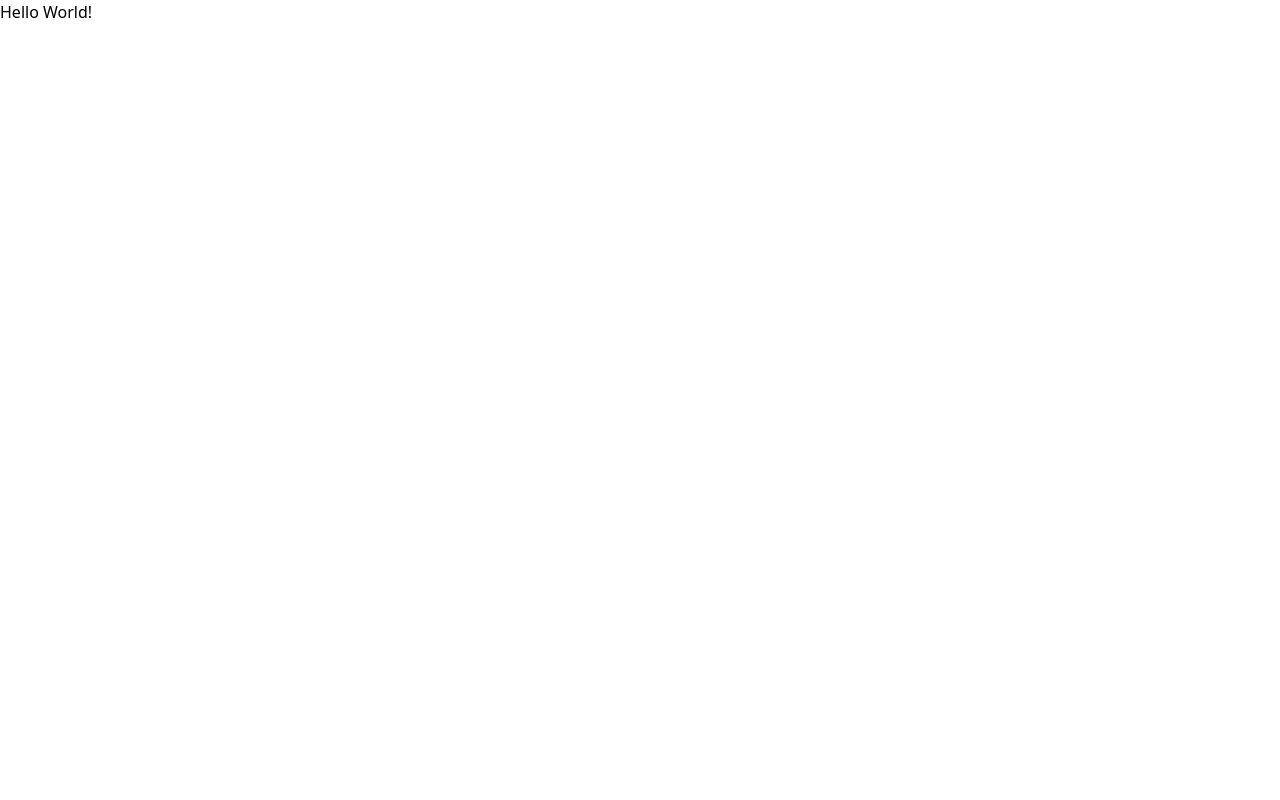
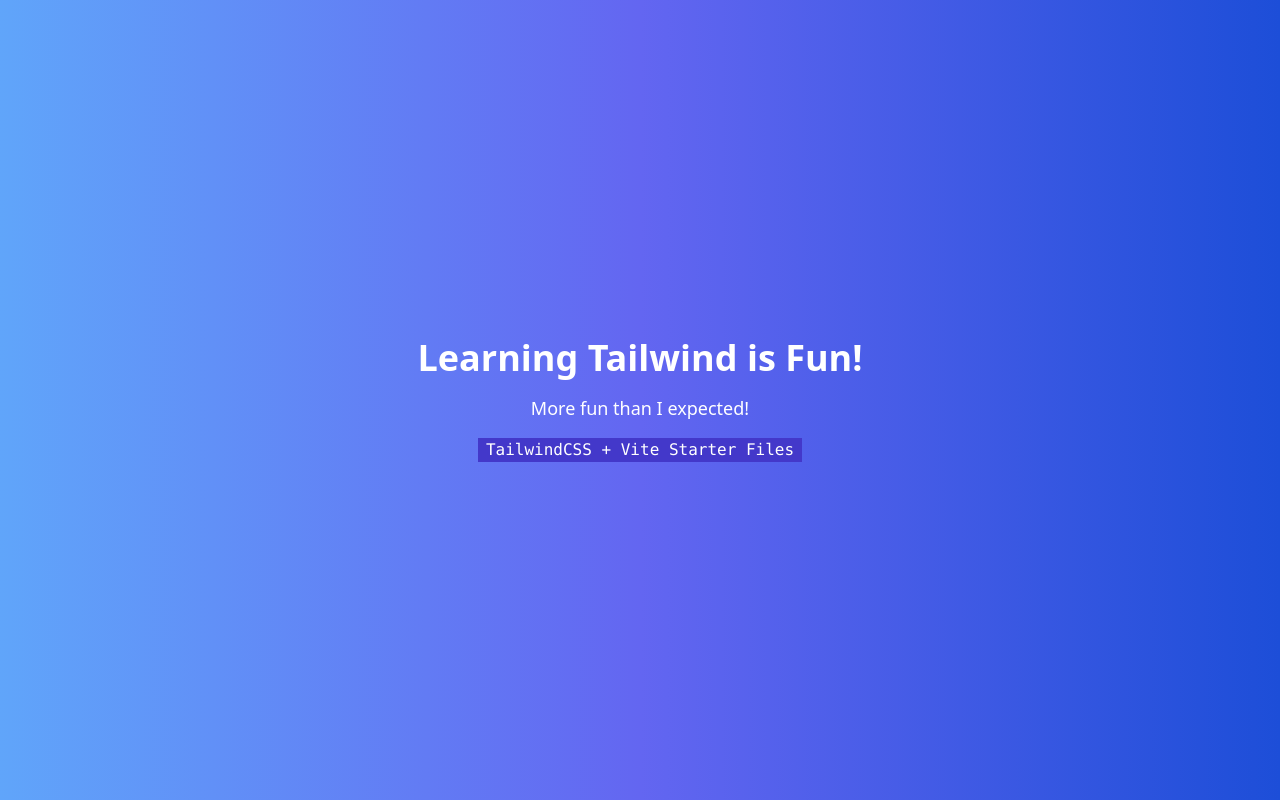
Before and after one commit to hdhilip98/tailwindcss-vite-starter, a website built with Vite: page src/index.html in a window 1280 px wide. Built offline with nearby package versions, Linux system fonts and the light colour scheme.

Commit message:
update index.html

```diff
--- a/src/index.html
+++ b/src/index.html
@@ -7,7 +7,25 @@
     <title>Tailwind Vite Starter</title>
     <link rel="stylesheet" href="./css/tailwind.css" />
   </head>
-  <body>
-    <h1>Hello World!</h1>
+  <body
+    class="
+      min-h-screen
+      bg-gradient-to-r
+      from-blue-400
+      via-indigo-500
+      to-blue-700
+      space-y-4
+      flex flex-col
+      justify-center
+      items-center
+    "
+  >
+    <h1 class="text-4xl font-extrabold text-white">
+      Learning Tailwind is Fun!
+    </h1>
+    <p class="text-lg text-white">More fun than I expected!</p>
+    <code class="bg-indigo-700 px-2 text-white"
+      >TailwindCSS + Vite Starter Files</code
+    >
   </body>
 </html>
```
